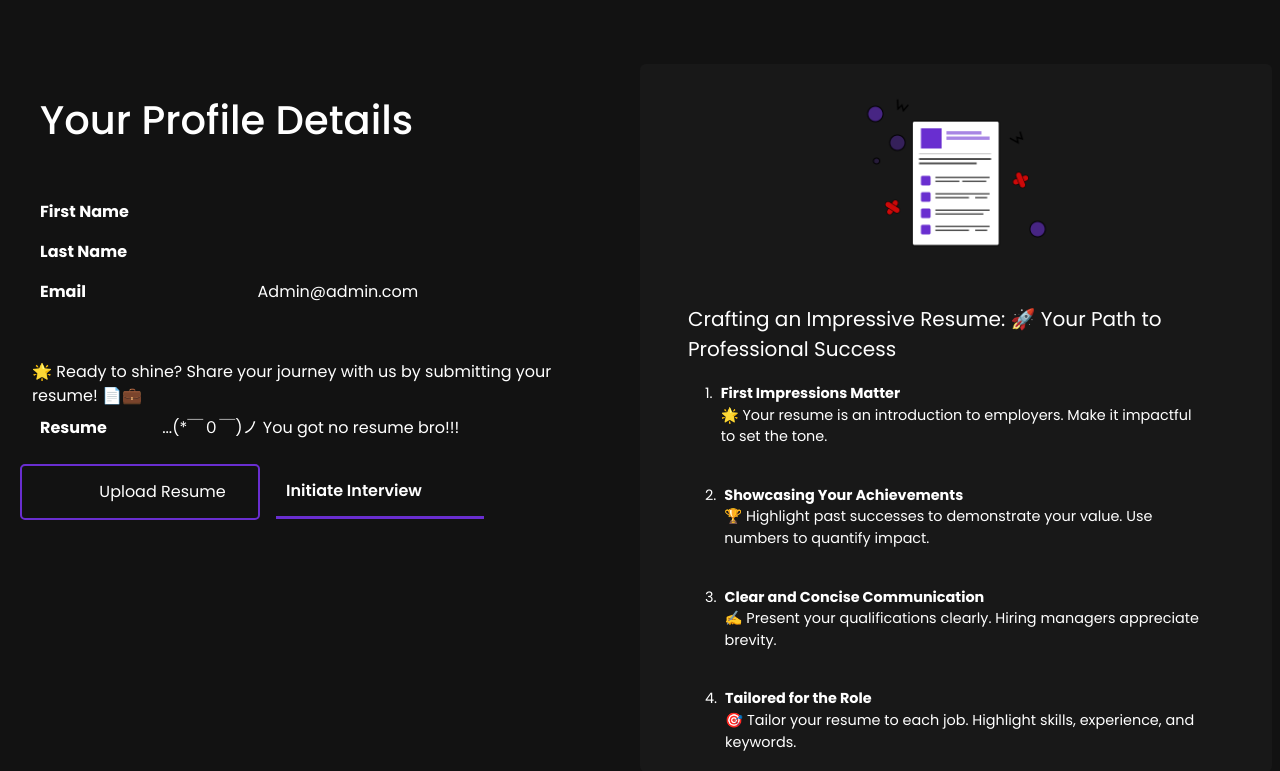
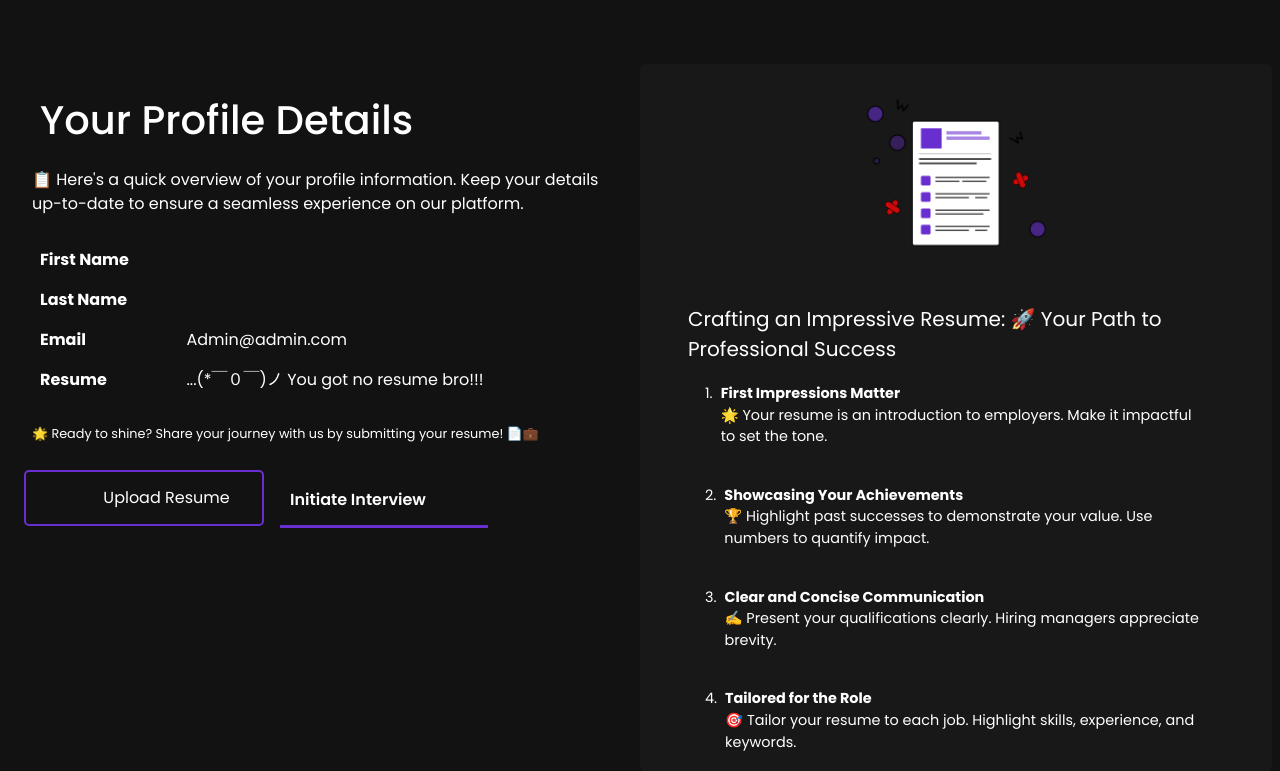
Before and after one commit to Maaz-Imam/DevHire-Extended, a Django app: page /get_resume/ in a window 1280 px wide. Shown: the part 74-845 px from the top of the page. Run offline with Django 4.2, Linux system fonts and the light colour scheme; a user stored in the database is signed in; some libraries are stand-ins or nearby versions.

Commit message:
get_data page is done. Also, get_data function is done too. Now If user have submitted a resume then he/she can continue to interview directly, or they can also provide a new interview (if they like).
interview_pilot is a new page. Here user will wait whlie pharsing process of their resume is been done by server.

```diff
--- a/DevHireExtended/DevHireBot/static/DevHireBot/base.css
+++ b/DevHireExtended/DevHireBot/static/DevHireBot/base.css
@@ -194,12 +194,12 @@ table {
     --bs-list-group-bg: transparent;
     --bs-list-group-border-color: transparent;
 }
+
 .list-group li {
     margin: 10px 0;
 }
 
-#Initiatebtn
-{
+#Initiatebtn {
     border: none;
     outline: none;
     background-color: transparent;
@@ -207,3 +207,13 @@ table {
     color: white;
     font-weight: 600;
 }
+
+.or1 {
+    position: absolute;
+    color: white;
+    background-color: #121212;
+    top: 50%;
+    left: 50%;
+    transform: translate(-50%, -50%);
+    width: 5rem;
+}
--- a/DevHireExtended/DevHireBot/templates/DevHireBot/data.html
+++ b/DevHireExtended/DevHireBot/templates/DevHireBot/data.html
@@ -8,9 +8,10 @@
 
         <div class="left-panel col py-3 px-4 my-3">
 
-            <div class="display-6 mb-5 px-2 fw-medium">Your Profile Details</div>
+            <div class="display-6 mb-4 px-2 fw-medium">Your Profile Details</div>
+            <div class="mb-4">📋 Here's a quick overview of your profile information. Keep your details up-to-date to ensure a seamless experience on our platform.</div>
 
-            <table class="table table-borderless">
+            <table class="table table-borderless mb-4">
                 <tbody>
                 <tr>
                     <th scope="row">First Name</th>
@@ -24,20 +25,52 @@
                     <th scope="row">Email</th>
                     <td>{{ user.email }}</td>
                 </tr>
-                </tbody>
-            </table>
-
-            <div class="mt-5">🌟 Ready to shine? Share your journey with us by submitting your resume! 📄💼</div>
-            <table class="table table-borderless col-6">
-                <tbody>
                 <tr>
                     <th scope="row">Resume</th>
-                    <td id="resume_name">...(*￣０￣)ノ You got no resume bro!!!</td>
+                    <td id="resume_name">
+                        {% if user.resume %}
+                        {{ resume_name }}
+                        {% else %}
+                            ...(*￣０￣)ノ You got no resume bro!!!
+                        {% endif %}
+                    </td>
                 </tr>
                 </tbody>
             </table>
 
-            <form action="{% url 'DevHireBot:get_resume' %}" method="post" enctype="multipart/form-data">
+            {% if user.resume %}
+            <div class="mt-3" style="font-size: 0.8rem">
+                Welcome back! 🎉 We still have your previously submitted resume on file. <br>Proceed with your existing resume. Just click the button below to start your interview.
+            </div>
+            <div class="d-flex align-items-center p-1 mx-3 mt-3 initiate-d" style="border-bottom: 3px solid #692ED0; width: 13rem;">
+                <a href="{% url 'DevHireBot:interview_pilot' %}"><button class="rounded my-2" style="border: none; outline: none; background-color: transparent; color: white; font-weight: 600;" >Initiate Interview</button></a>
+                <script src="https://cdn.lordicon.com/bhenfmcm.js"></script>
+                <lord-icon
+                    src="https://cdn.lordicon.com/zmkotitn.json"
+                    trigger="hover"
+                    colors="primary:#fff"
+                    state="hover-1"
+                    target=".initiate-d"
+                    style="width:3em;height:2em">
+                </lord-icon>
+            </div>
+
+            <div class="my-5 position-relative">
+                <hr>
+                <span class="fs-5 or1 text-center">OR</span>
+            </div>
+
+            <div class="mt-3 mb-4" style="font-size: 0.8rem">
+                Provide a new or updated resume for a fresh start. This will replace your previous submission and help us tailor your interview experience better.
+            </div>
+
+            {% else %}
+            <div class="mt-3 mb-4" style="font-size: 0.8rem">
+                🌟 Ready to shine? Share your journey with us by submitting your resume! 📄💼
+            </div>
+            {% endif %}
+
+            <form class="mx-1" action="{% url 'DevHireBot:get_resume' %}" method="post" enctype="multipart/form-data">
                 {% csrf_token %}
                 <div class="row align-items-center mt-3">
                     <div class="UploadResume d-flex justify-content-center align-items-center">
@@ -72,7 +105,7 @@
 
 
                     </div>
-                <div class="d-flex align-items-center p-1 mx-3 initiate-d" style="border-bottom: 3px solid #692ED0; width: 13rem;">
+                    <div class="d-flex align-items-center p-1 mx-3 mt-2 initiate-d" style="border-bottom: 3px solid #692ED0; width: 13rem;">
                         <input type="submit" id="Initiatebtn" class="rounded my-2" value="Initiate Interview">
                         <script src="https://cdn.lordicon.com/bhenfmcm.js"></script>
                         <lord-icon
@@ -88,8 +121,9 @@
                 </div>
 
             </form>
+
             {% if messages %}
-            <div class="alert alert-warning mt-4" role="alert">
+            <div class="alert alert-warning mt-4" style="font-size: 0.8rem;" role="alert">
                 {% for message in messages %}
                     {{ message }}
                 {% endfor %}
--- a/DevHireExtended/DevHireBot/templates/DevHireBot/interview.html
+++ b/DevHireExtended/DevHireBot/templates/DevHireBot/interview_pilot.html
@@ -4,8 +4,10 @@
 {% block body %}
 <div class="container-fluid dd1 flex-column py-3 px-2 mt-5 mb-3">
 
-    <div class='display-3'>PDF has been saved.</div>
-    <div class='lead'>
+    <div class='display-3'>PDF has been saved</div>
+    <div class='display-5'>or</div>
+    <div class='display-3'>Maybe I already had it (。_。)</div>
+    <div class='lead mt-5'>
         From this point, we will read the file and start the interview.
     </div>
     <div class='lead mt-5'>
--- a/DevHireExtended/DevHireBot/urls.py
+++ b/DevHireExtended/DevHireBot/urls.py
@@ -11,6 +11,7 @@ urlpatterns = [
 
     # Interview related views
     path("get_resume/", views.get_resume, name='get_resume'),
+    path("interview_pilot/", views.interview_pilot, name='interview_pilot'),
 
     # Authentications
     path(
--- a/DevHireExtended/DevHireBot/views.py
+++ b/DevHireExtended/DevHireBot/views.py
@@ -1,3 +1,4 @@
+import os
 from django.shortcuts import render, redirect
 from django.contrib import messages
 from django.http import HttpResponse
@@ -8,7 +9,7 @@ from django.contrib.auth.decorators import login_required
 
 # Create your views here.
 def index(request):
-    return render(request, "DevhireBot/index.html")
+    return render(request, "DevHireBot/index.html")
 
 
 def register(request):
@@ -39,10 +40,28 @@ def get_resume(request):
         form = ResumeForm(request.POST, request.FILES)
         if form.is_valid():
             uploaded_file = request.FILES['resume']
-            request.user.resume = uploaded_file
-            request.user.save()
+            user = request.user
 
-            return render(request, "DevhireBot/interview.html")
+            if user.resume:
+                # Delete the old resume file if it exists
+                user.resume.delete()
+
+            user.resume = uploaded_file
+            user.save()
+
+            return redirect('DevHireBot:interview_pilot')
         else:
             messages.error(request, form.errors)
-    return render(request, "DevhireBot/data.html", {'form': ResumeForm()})
+
+    else:  # GET request
+        form_data = {'resume': request.user.resume} if request.user.resume else None
+        form = ResumeForm(initial=form_data)
+
+    return render(request, "DevHireBot/data.html", {'form': form, 'resume_name': os.path.basename(request.user.resume.name) if request.user.resume else None})
+
+@login_required
+def interview_pilot(request):
+    if not request.user.resume:
+        return redirect("DevHireBot:get_resume")
+
+    return render(request, "DevHireBot/interview_pilot.html")
```
Also changed, not shown: DevHireExtended/DevHireBot/models.py (line endings or trailing spaces), DevHireExtended/db.sqlite3, 1 other file. Lines whose indentation alone changed are shown as unchanged.
